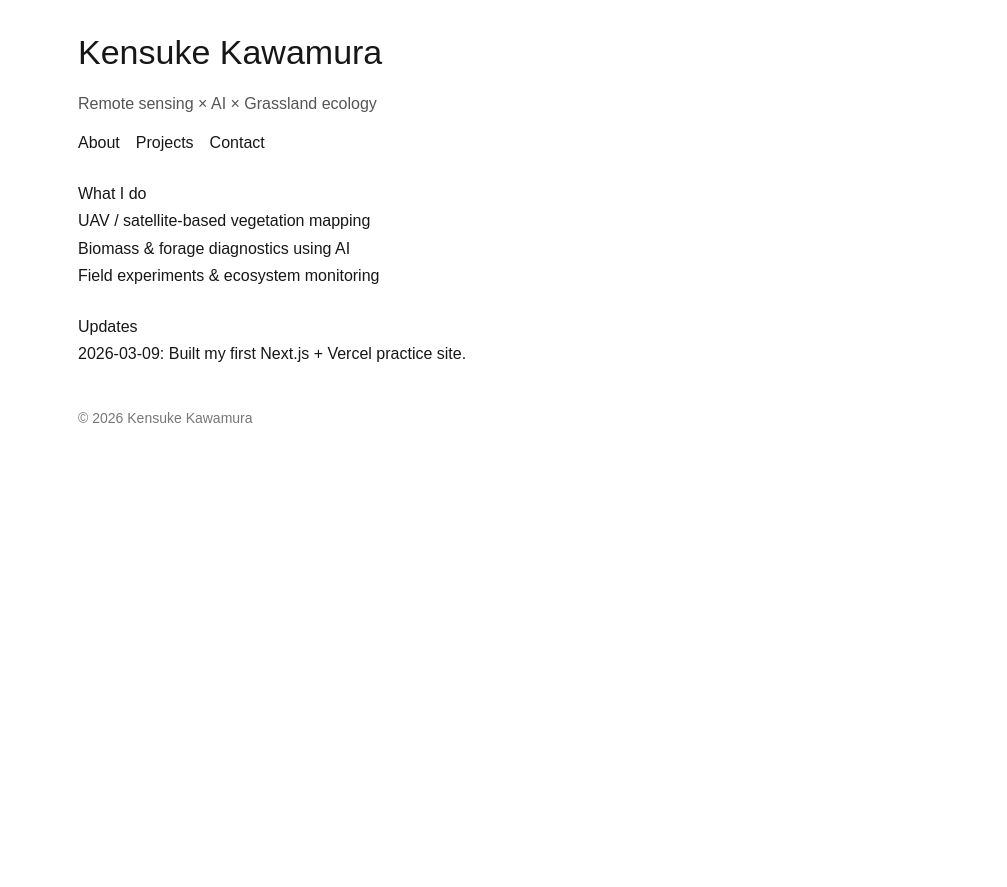
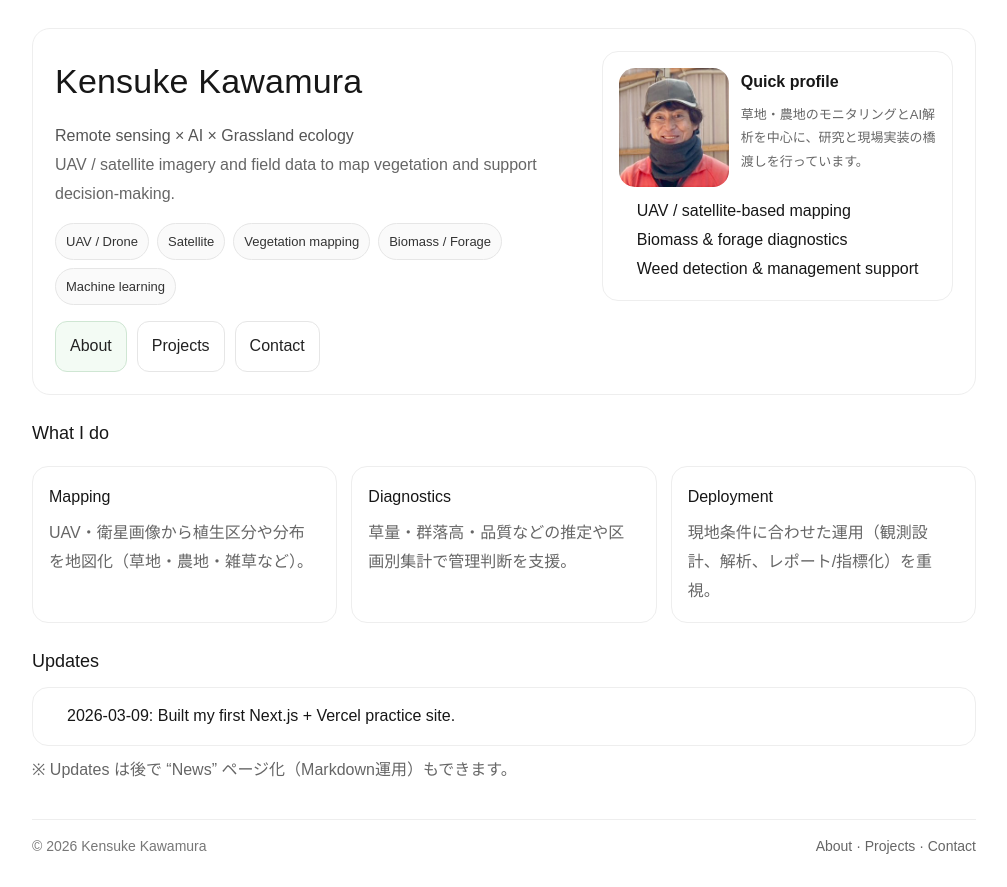
Before and after one commit to kamuken2025/KensukeWeb, a Next.js app: page / in a window 1280 px wide. Shown: the whole page, without its empty margins (136-1143 px from the left). Before the commit the page ends 800 px from the top, so only its background shows below. Built offline with nearby package versions, Linux system fonts and the light colour scheme.

Commit message:
add profile photo to home

```diff
--- a/app/page.tsx
+++ b/app/page.tsx
@@ -1,39 +1,163 @@
+import Image from "next/image";
 import Link from "next/link";
 
 export default function Home() {
   return (
-    <main style={{ maxWidth: 900, margin: "0 auto", padding: 24, lineHeight: 1.7 }}>
-      <header style={{ marginBottom: 24 }}>
-        <h1 style={{ fontSize: 34, margin: 0 }}>Kensuke Kawamura</h1>
-        <p style={{ marginTop: 8, color: "#555" }}>
-          Remote sensing × AI × Grassland ecology
-        </p>
+    <main style={{ maxWidth: 980, margin: "0 auto", padding: "28px 18px", lineHeight: 1.8 }}>
+      <style>{`
+        .hero {
+          display: grid;
+          grid-template-columns: 1.2fr 0.8fr;
+          gap: 20px;
+          align-items: start;
+          padding: 22px;
+          border: 1px solid #eee;
+          border-radius: 18px;
+          background: #fff;
+        }
+        .title { font-size: 34px; margin: 0; letter-spacing: 0.2px; }
+        .subtitle { margin: 10px 0 0; color: #555; }
+        .chips { display: flex; flex-wrap: wrap; gap: 8px; margin-top: 14px; }
+        .chip {
+          font-size: 13px; padding: 6px 10px;
+          border: 1px solid #e6e6e6; border-radius: 999px;
+          background: #fafafa; color: #333;
+        }
+        .ctaRow { display: flex; flex-wrap: wrap; gap: 10px; margin-top: 16px; }
+        .btn {
+          display: inline-block; padding: 10px 14px; border-radius: 12px;
+          border: 1px solid #e6e6e6; text-decoration: none; color: #222; background: #fff;
+        }
+        .btnPrimary { border-color: #cfe6d3; background: #f3fbf4; }
 
-        <nav style={{ display: "flex", gap: 16, marginTop: 12 }}>
-          <Link href="/about">About</Link>
-          <Link href="/projects">Projects</Link>
-          <Link href="/contact">Contact</Link>
-        </nav>
-      </header>
+        .cards { display: grid; grid-template-columns: repeat(3, 1fr); gap: 14px; margin-top: 16px; }
+        .card { border: 1px solid #eee; border-radius: 16px; padding: 16px; background: #fff; }
+        .card h3 { margin: 0 0 8px; font-size: 16px; }
+        .muted { color: #666; }
+        .section { margin-top: 22px; }
+        .sectionTitle { margin: 0 0 10px; font-size: 18px; }
+        .updates { border: 1px solid #eee; border-radius: 16px; padding: 14px 16px; background: #fff; }
 
-      <section style={{ marginBottom: 24 }}>
-        <h2>What I do</h2>
-        <ul>
-          <li>UAV / satellite-based vegetation mapping</li>
-          <li>Biomass & forage diagnostics using AI</li>
-          <li>Field experiments & ecosystem monitoring</li>
-        </ul>
+        .profileBox { display: grid; grid-template-columns: 110px 1fr; gap: 12px; align-items: start; }
+        .profileImage { border-radius: 16px; object-fit: cover; }
+        .profileName { margin: 0; font-weight: 700; }
+        .profileMeta { margin: 6px 0 0; color: #666; font-size: 13px; }
+        .profileList { margin: 10px 0 0; padding-left: 18px; }
+
+        .footer {
+          margin-top: 34px; padding-top: 14px; border-top: 1px solid #eee;
+          color: #777; font-size: 14px; display: flex; justify-content: space-between;
+          flex-wrap: wrap; gap: 10px;
+        }
+
+        /* スマホでは右カラムを上（写真→プロフィール→本文）に回り込ませる */
+        @media (max-width: 820px) {
+          .hero { grid-template-columns: 1fr; }
+          .cards { grid-template-columns: 1fr; }
+          .heroRight { order: -1; }
+        }
+      `}</style>
+
+      {/* HERO */}
+      <section className="hero">
+        {/* 左：メイン */}
+        <div>
+          <h1 className="title">Kensuke Kawamura</h1>
+          <p className="subtitle">
+            Remote sensing × AI × Grassland ecology
+            <br />
+            <span className="muted">
+              UAV / satellite imagery and field data to map vegetation and support decision-making.
+            </span>
+          </p>
+
+          <div className="chips" aria-label="keywords">
+            <span className="chip">UAV / Drone</span>
+            <span className="chip">Satellite</span>
+            <span className="chip">Vegetation mapping</span>
+            <span className="chip">Biomass / Forage</span>
+            <span className="chip">Machine learning</span>
+          </div>
+
+          <div className="ctaRow">
+            <Link className="btn btnPrimary" href="/about">About</Link>
+            <Link className="btn" href="/projects">Projects</Link>
+            <Link className="btn" href="/contact">Contact</Link>
+          </div>
+        </div>
+
+        {/* 右：写真＋簡易プロフィール（スマホでは上に回り込む） */}
+        <div className="card heroRight">
+          <div className="profileBox">
+            <Image
+              src="/profile_KK_20251003.jpg"
+              alt="Kensuke Kawamura"
+              width={110}
+              height={140}
+              className="profileImage"
+              priority
+            />
+            <div>
+              <p className="profileName">Quick profile</p>
+              <p className="profileMeta">
+                草地・農地のモニタリングとAI解析を中心に、研究と現場実装の橋渡しを行っています。
+              </p>
+            </div>
+          </div>
+
+          <ul className="profileList">
+            <li>UAV / satellite-based mapping</li>
+            <li>Biomass & forage diagnostics</li>
+            <li>Weed detection & management support</li>
+          </ul>
+        </div>
       </section>
 
-      <section>
-        <h2>Updates</h2>
-        <ul>
-          <li>2026-03-09: Built my first Next.js + Vercel practice site.</li>
-        </ul>
+      {/* 3つの強み */}
+      <section className="section">
+        <h2 className="sectionTitle">What I do</h2>
+        <div className="cards">
+          <div className="card">
+            <h3>Mapping</h3>
+            <p className="muted" style={{ margin: 0 }}>
+              UAV・衛星画像から植生区分や分布を地図化（草地・農地・雑草など）。
+            </p>
+          </div>
+          <div className="card">
+            <h3>Diagnostics</h3>
+            <p className="muted" style={{ margin: 0 }}>
+              草量・群落高・品質などの推定や区画別集計で管理判断を支援。
+            </p>
+          </div>
+          <div className="card">
+            <h3>Deployment</h3>
+            <p className="muted" style={{ margin: 0 }}>
+              現地条件に合わせた運用（観測設計、解析、レポート/指標化）を重視。
+            </p>
+          </div>
+        </div>
       </section>
 
-      <footer style={{ marginTop: 40, color: "#777", fontSize: 14 }}>
-        © {new Date().getFullYear()} Kensuke Kawamura
+      {/* Updates */}
+      <section className="section">
+        <h2 className="sectionTitle">Updates</h2>
+        <div className="updates">
+          <ul style={{ margin: 0, paddingLeft: 18 }}>
+            <li>2026-03-09: Built my first Next.js + Vercel practice site.</li>
+          </ul>
+        </div>
+        <p className="muted" style={{ marginTop: 10 }}>
+          ※ Updates は後で “News” ページ化（Markdown運用）もできます。
+        </p>
+      </section>
+
+      {/* Footer */}
+      <footer className="footer">
+        <span>© {new Date().getFullYear()} Kensuke Kawamura</span>
+        <span className="muted">
+          <Link href="/about">About</Link> · <Link href="/projects">Projects</Link> ·{" "}
+          <Link href="/contact">Contact</Link>
+        </span>
       </footer>
     </main>
   );
```
